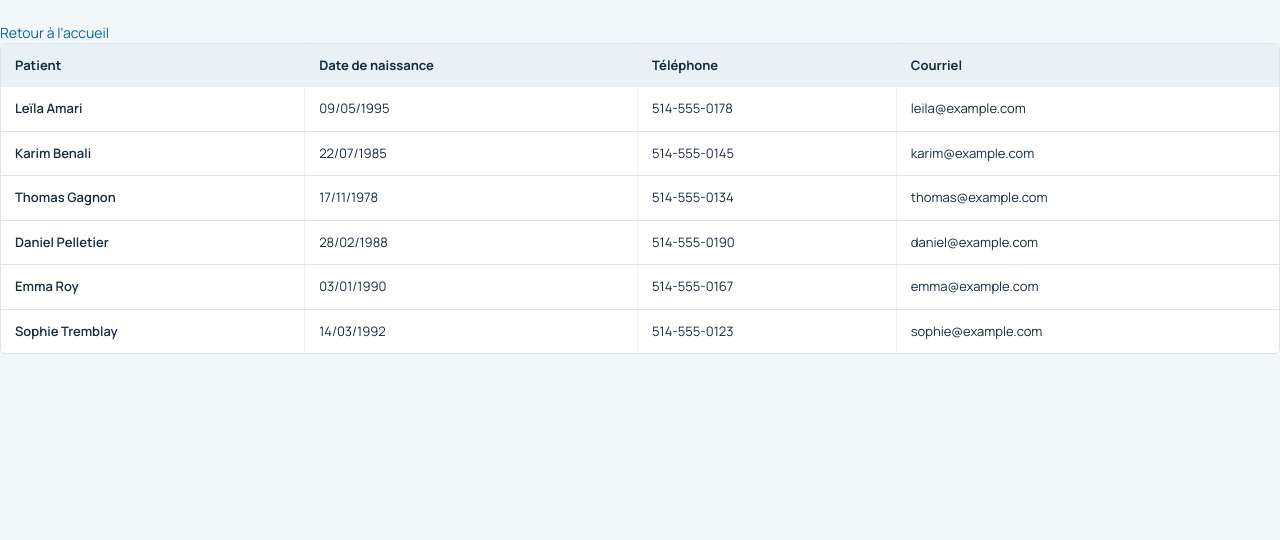
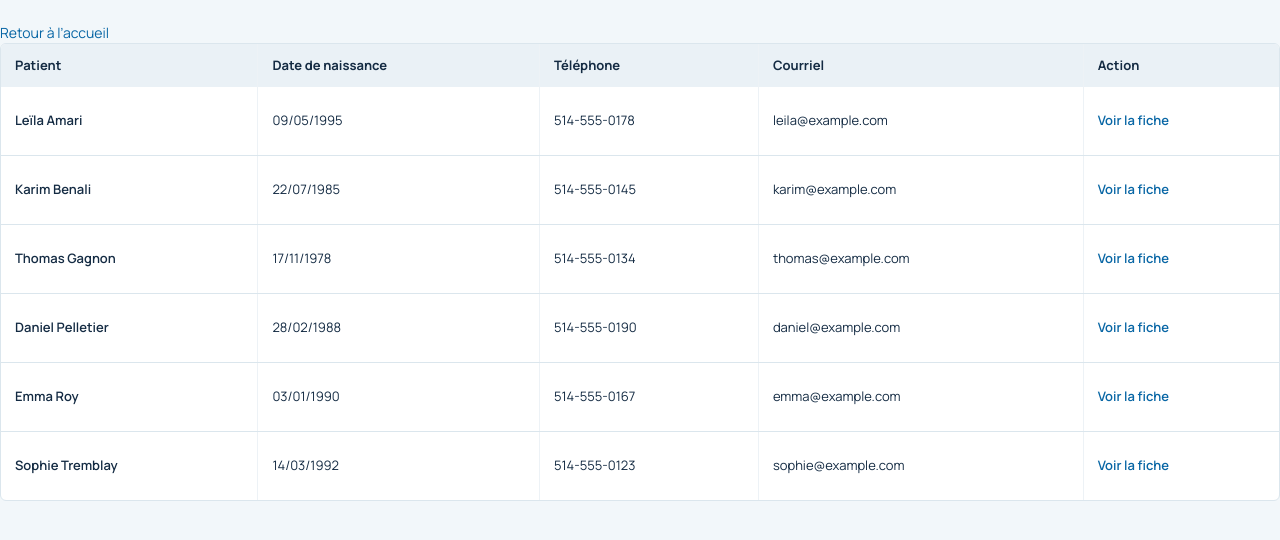
Before and after one commit to salim-kabene/medicabinet-tp2-mvc, a PHP site: page /patients in a window 1280 px wide. Shown: the part 62-602 px from the top of the page. Run offline with PHP 8.4, Linux system fonts and the light colour scheme; data comes from the database, SQL or seed files in the repository.

Commit message:
feat: ajouter l'action pour consulter une fiche patient

```diff
--- a/views/patient/index.php
+++ b/views/patient/index.php
@@ -42,6 +42,7 @@
                         <th scope="col">Date de naissance</th>
                         <th scope="col">Téléphone</th>
                         <th scope="col">Courriel</th>
+                        <th scope="col">Action</th>
                     </tr>
                 </thead>
 
@@ -62,10 +63,16 @@
                         <td>
                             {{ patient.email|default('Non renseigné') }}
                         </td>
+                        <td>
+                            <a class="data-table__action" href="{{ base }}/patient/show?id={{ patient.id }}"
+                                aria-label="Voir la fiche de {{ patient.first_name }} {{ patient.last_name }}">
+                                Voir la fiche
+                            </a>
+                        </td>
                     </tr>
                     {% else %}
                     <tr>
-                        <td colspan="4">
+                        <td colspan="5">
                             Aucun patient enregistré.
                         </td>
                     </tr>
```
